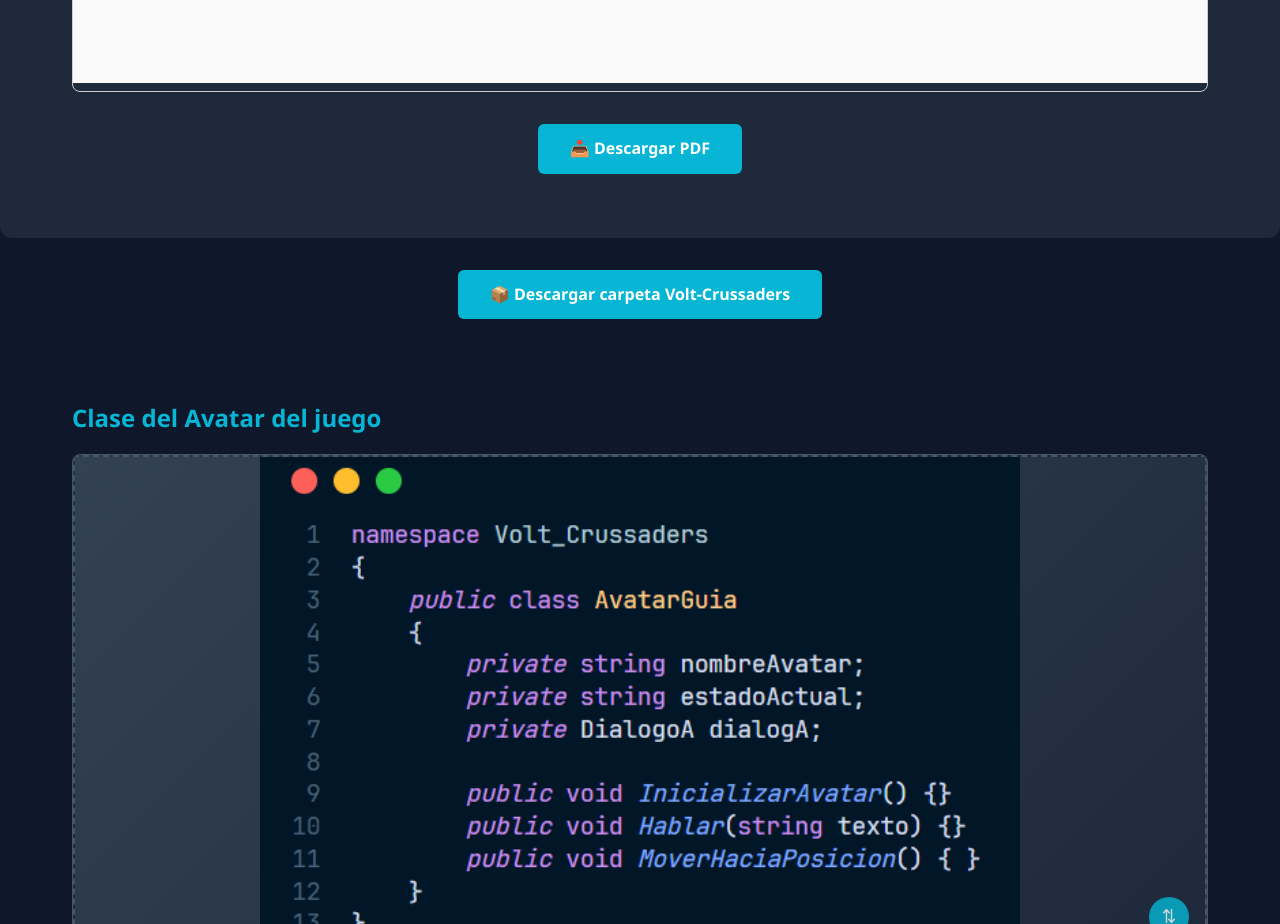
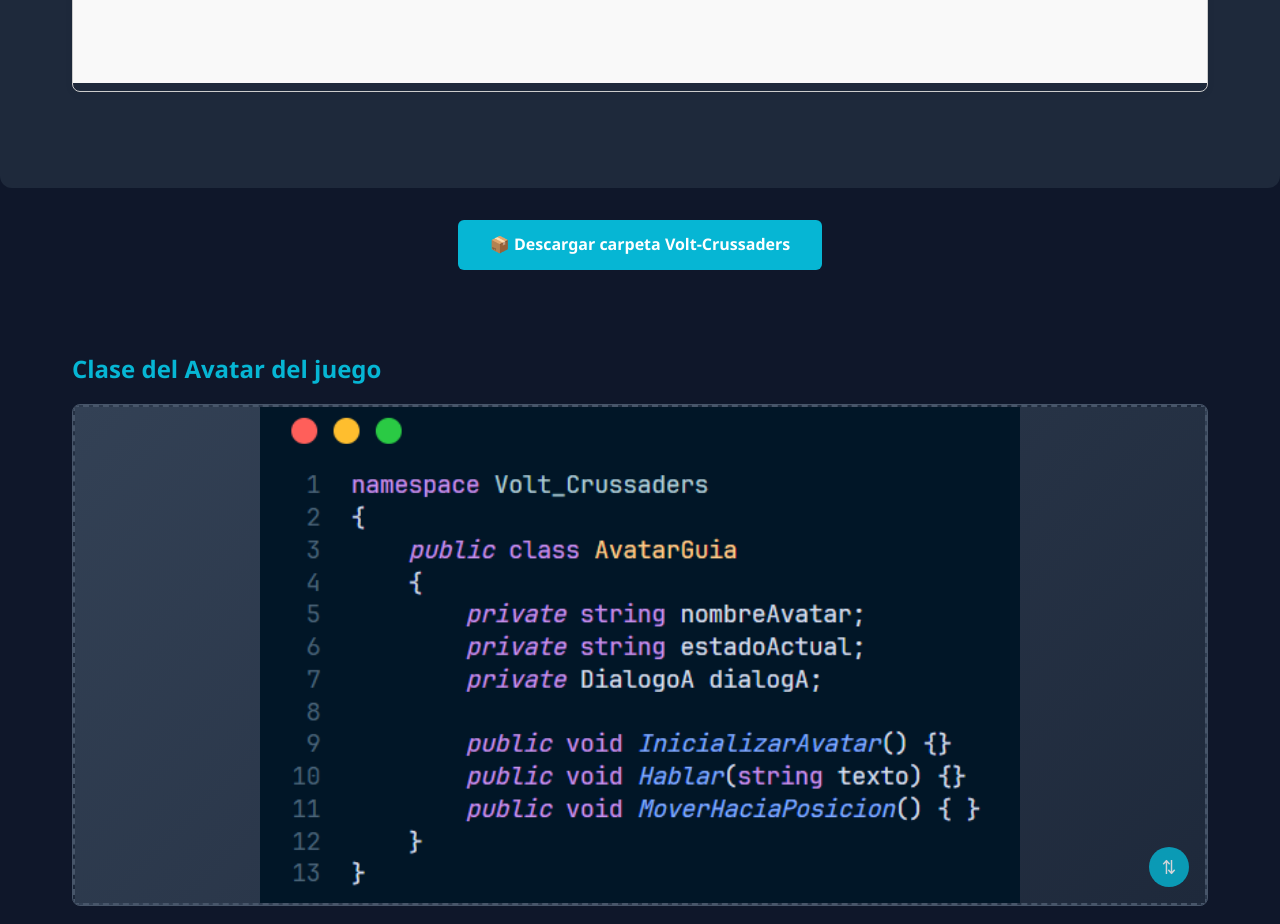
Before and after one commit to 4B1M3L3TH/PortafolioElectronicoVolt, a plain HTML site: page PortfolioElectronico/index.html in a window 1280 px wide. Shown: the part 1040-1964 px from the top of the page. Drawn offline with Linux system fonts and the light colour scheme.

Commit message:
Update index.html

```diff
--- a/PortfolioElectronico/index.html
+++ b/PortfolioElectronico/index.html
@@ -38,11 +38,6 @@
                 <div class="diagram-container">
                     <div class="pdf-preview" style="margin: 2rem 0; border: 1px solid #ccc; border-radius: 8px; overflow: hidden; box-shadow: 0 2px 8px rgba(0,0,0,0.05);">
                         <iframe src="Descargas/diagrama_clases.pdf" width="100%" height="500px" style="border: none; background: #f9f9f9;"></iframe>
-                    </div>
-                    <a href="#" class="download-btn" onclick="downloadPDF()">
-                        📥 Descargar PDF
-                    </a>
-                </div>
             </div>
         </section>
 
```
